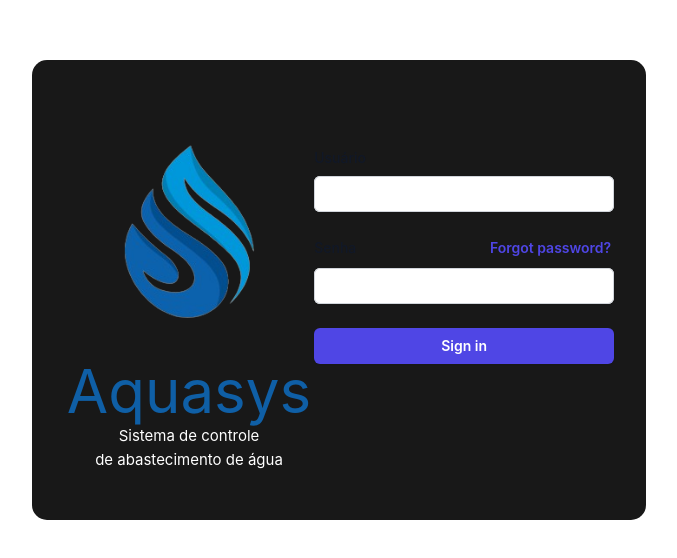
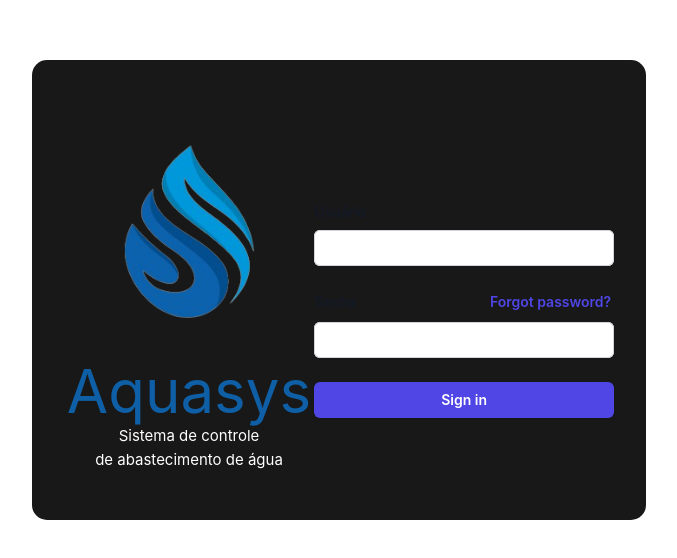
Before and after one commit to denilsonc/Projeto_TCC, a Vue app: page / in a window 1280 px wide. Shown: the part 110-668 px from the top of the page, without its empty margins (301-978 px from the left). Built offline with nearby package versions, Linux system fonts and the light colour scheme.

Commit message:
Flex column row sing

```diff
--- a/src/views/SingIn.vue
+++ b/src/views/SingIn.vue
@@ -6,7 +6,7 @@ defineProps<{
 
 <template>
   <section>
-  <div class="flex min-h-full flex-1 flex-row justify-center px-6 py-12 lg:px-8 login">
+  <div class="flex min-h-full flex-1 flex-col justify-center px-6 py-12 lg:px-8 login">
     <div class="sm:mx-auto sm:w-full sm:max-w-sm text-center">
       <img class="mx-auto" src="@/assets/aquasys_logo1.png" alt="Your Company" width="255" height="255" />
       <h1 class="blue text-6xl">Aquasys</h1>
@@ -67,10 +67,10 @@ header {
 }
 
 @media (min-width: 1024px) {
-  .about {
-    min-height: 100vh;
+  .login {
     display: flex;
     align-items: center;
+    flex-direction: row;
   }
 
   header {
```
